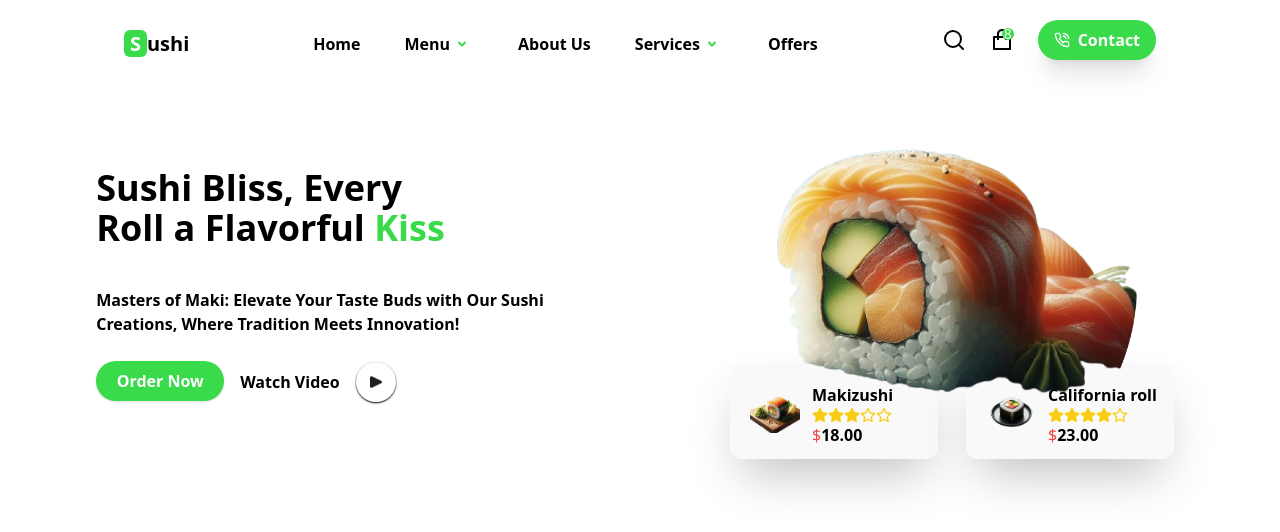
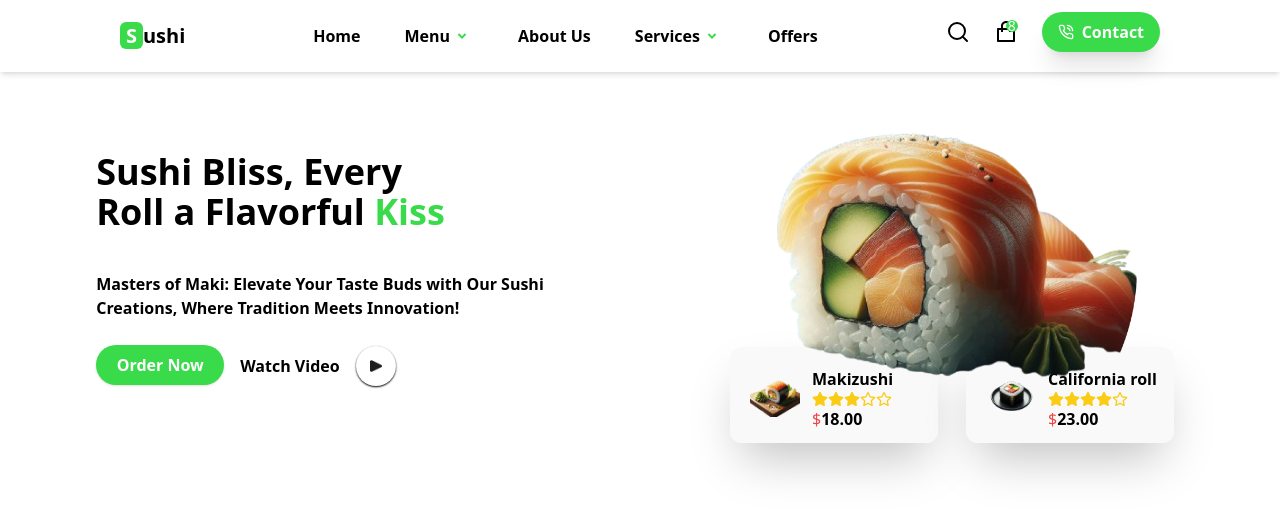
Before and after one commit to Moyo-Made/SUSHI, a React (Vite) app: page / in a window 1280 px wide. Shown: the top 532 px of the page. Built offline with nearby package versions, Linux system fonts and the light colour scheme.

Commit message:
Navigation bar

```diff
--- a/src/Components/Navbar.jsx
+++ b/src/Components/Navbar.jsx
@@ -15,7 +15,7 @@
 		setOpenMenu(false);
 	};
 	return (
-		<div className="flex flex-col md:flex-row items-center justify-evenly p-4">
+		<div className="flex flex-col md:flex-row items-center justify-evenly p-2 shadow-md">
 			{/* Logo */}
 			<h1 className="text-xl font-bold">
 				<span className="bg-[#39DB4A] bg-origin-border rounded-md px-1.5 text-white">
```
